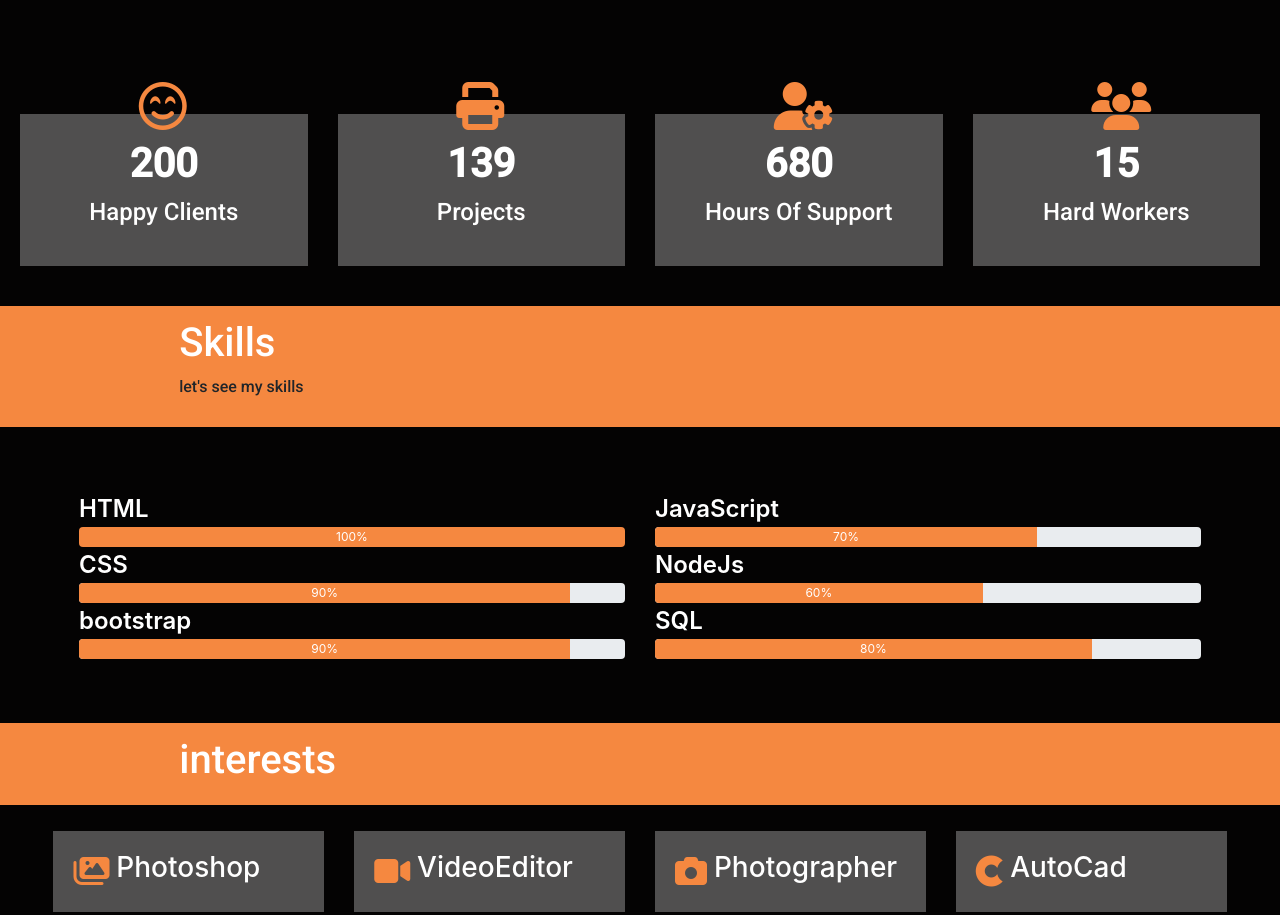
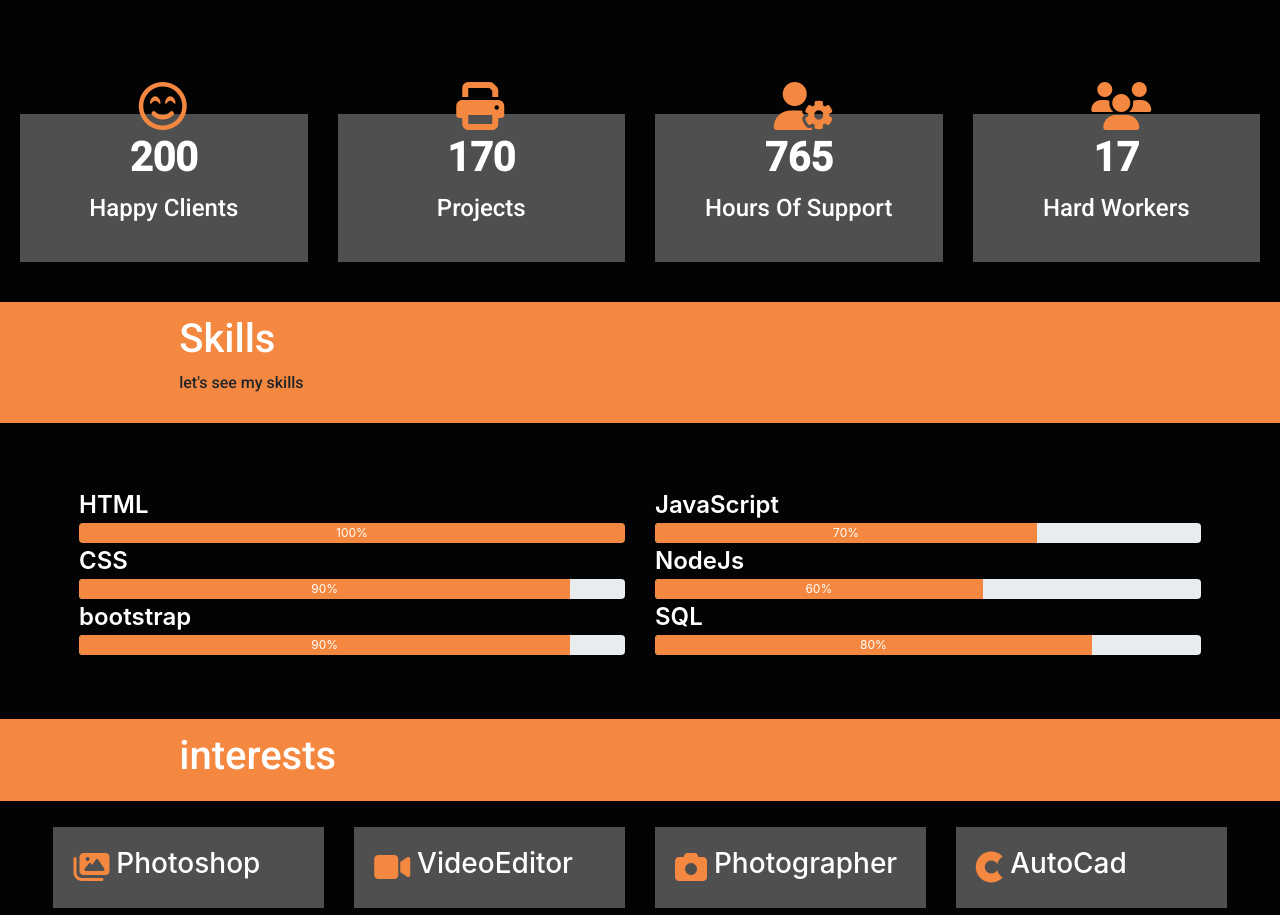
Before and after one commit to JebrilCheikhNajjarine/1st-Version, a plain HTML site: page index.html in a window 1280 px wide. Shown: the part 1140-2055 px from the top of the page. Drawn offline with nearby package versions, Linux system fonts and the light colour scheme.

Commit message:
Add files via upload
7th

```diff
--- a/Css/style.css
+++ b/Css/style.css
@@ -139,7 +139,7 @@ a.pdf:hover {
   transform: translateX(-25px);
   color: #f58840;
 }
-.count-box span {
+.count-box h3 {
   font-size: 2.5rem;
   display: block;
   font-weight: 600;
@@ -178,6 +178,10 @@ div .skills-container row skills-content {
 .skills-progress span {
   font-size: 1.5rem;
   font-weight: 600;
+}
+#skills .progress-bar {
+  transition: width 0.6s ease;
+  background-color: #f58840;
 }
 
 .progress-bar text {
--- a/index.html
+++ b/index.html
@@ -131,28 +131,28 @@
           <div class="col-lg-3 col-md-6 col-sm-6">
             <div class="count-box">
               <i class="far fa-smile-beam fa-3x "></i>
-              <span data-toggle="counter-up">200</span>
+              <h3 class="number">200</h3>
               <p>Happy Clients</p>
             </div>
           </div>
           <div class="col-lg-3 col-md-6 col-sm-6 ">
             <div class="count-box">
               <i class="fas fa-print fa-3x"></i>
-              <span data-toggle="counter-up">139</span>
+              <h3 class="number">170</h3>
               <p>Projects</p>
             </div>
           </div>
           <div class="col-lg-3 col-md-6 col-sm-6 ">
             <div class="count-box">
               <i class="fas fa-user-cog fa-3x"></i>
-              <span data-toggle="counter-up">680</span>
+              <h3 class="number">765</h3>
               <p>Hours Of Support</p>
             </div>
           </div>
           <div class="col-lg-3  col-md-6 col-sm-6  ">
             <div class="count-box">
               <i class="fas fa-users fa-3x"></i>
-              <span data-toggle="counter-up">15</span>
+              <h3 class="number">17</h3>
               <p>Hard Workers</p>
             </div>
           </div>
@@ -511,6 +511,7 @@
 
 
     <!--Scripts-->
+    <script src="https://ajax.googleapis.com/ajax/libs/jquery/3.3.1/jquery.min.js"></script>
     <script src="index.js"></script>
 
 
--- /dev/null
+++ b/index.js
@@ -0,0 +1,11 @@
+/* incremant numbers*/
+$('.number').each(function () {
+    var $this = $(this);
+    jQuery({ Counter: 0 }).animate({ Counter: $this.text() }, {
+      duration:2000,
+      easing: 'swing',
+      step: function () {
+        $this.text(Math.ceil(this.Counter));
+      }
+    });
+  });
```
